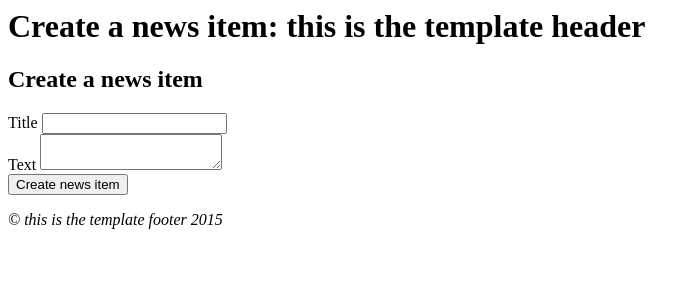
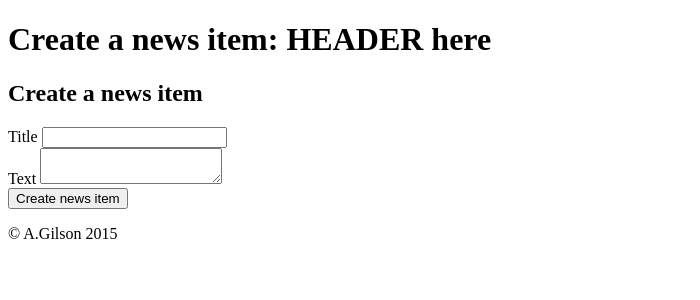
Before and after one commit to andrumi/codeigniter_demo, a CodeIgniter app: page /database/index.php/news/create in a window 1280 px wide. Shown: the top 300 px of the page, without its empty margins (0-700 px from the left). Run offline with CodeIgniter, Linux system fonts and the light colour scheme.

```diff
--- a/application/views/pages/home.php
+++ b/application/views/pages/home.php
@@ -1,3 +1,4 @@
 <?php
+
   echo "toot\n"
 ?>
--- a/application/views/templates/footer.php
+++ b/application/views/templates/footer.php
@@ -1,3 +1,5 @@
- <em>&copy; this is the template footer 2015</em>
+<div id ="footer">
+<p>&copy; A.Gilson 2015</p>
+</div>
         </body>
 </html>
--- a/application/views/templates/header.php
+++ b/application/views/templates/header.php
@@ -1,7 +1,12 @@
+<!DOCTYPE html>
 <html>
-        <head>
-                <title>CodeIgniter Tutorial: this is the template header</title>
-        </head>
+     <head>
+       <title>CodeIgniter Tutorial: this is the template header</title>
+
+    </head>
         <body>
-
-                <h1><?php echo $title.": this is the template header"; ?></h1>
+        <div id = "header">
+                <h1><?php echo $title.": HEADER here"; ?></h1>
+        </div>
+        <div id= "navBar">
+        </div>
--- a/application/views/welcome_message.php
+++ b/application/views/welcome_message.php
@@ -1,7 +1,8 @@
 <?$this->load->helper('url');?>
 <?php
 defined('BASEPATH') OR exit('No direct script access allowed');
-?><!DOCTYPE html>
+?>
+<!DOCTYPE html>
 <html lang="en">
 <head>
 	<meta charset="utf-8">
--- a/dodgydanpic.php
+++ b/dodgydanpic.php
@@ -2,7 +2,7 @@
 <html xmlns="http://www.w3.org/1999/xhtml">
 <head>
 <meta http-equiv="Content-Type" content="text/html; charset=utf-8" />
-<title>Crap</title>
+<title>toot</title>
 </head>
 
 <body>
```
Also changed, not shown: application/views/pages/dan.php (+5 -6 lines).
